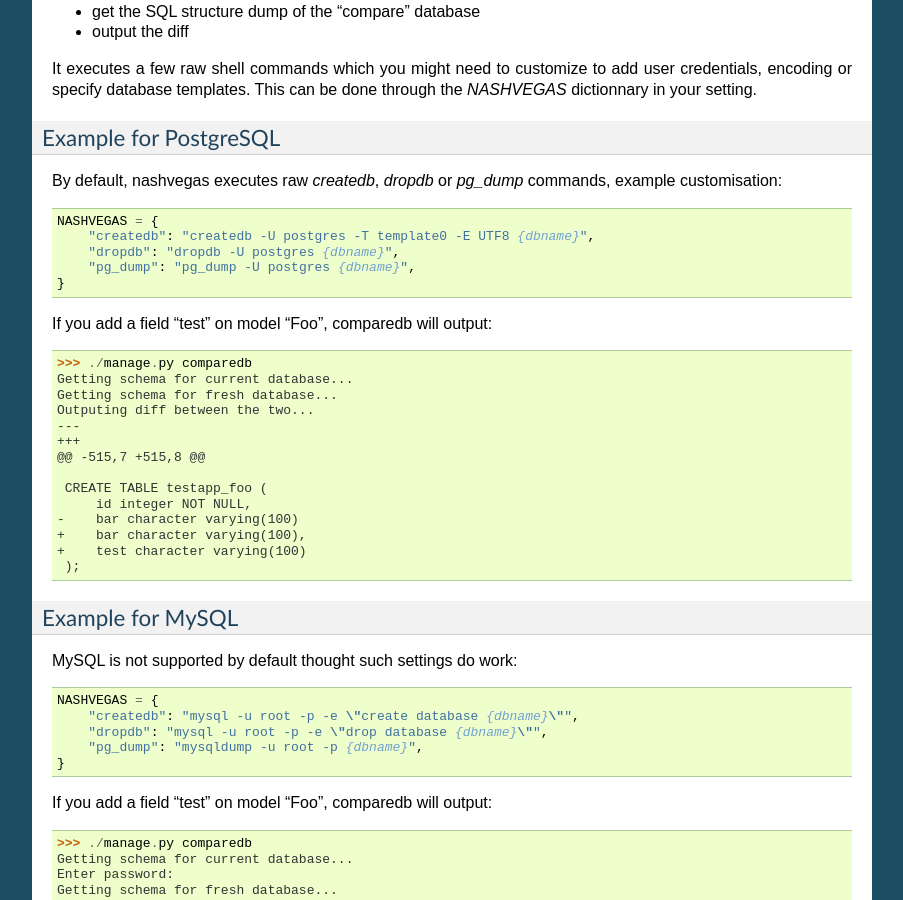
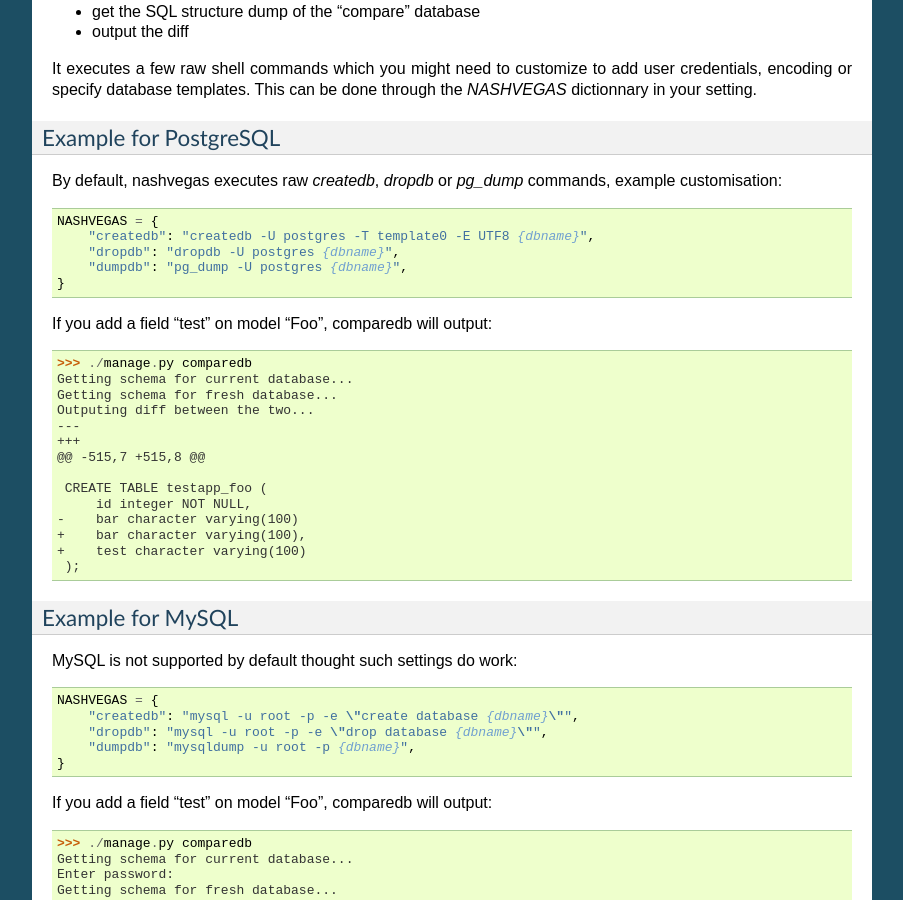
Before and after one commit to paltman-archive/nashvegas, a Sphinx documentation site: the page built from docs/index.rst, in a window 1280 px wide and 900 px high, scrolled down 1647 px. Shown: the whole window, without its empty margins (198-1101 px from the left). Built offline with Sphinx 7.4.7, drawn with Linux system fonts in a browser that asks for light colours.

Commit message:
NASHVEGAS setting: changed pg_dump key to dumpdb to illustrate multiple database backend support

```diff
--- a/docs/index.rst
+++ b/docs/index.rst
@@ -117,7 +117,7 @@
     NASHVEGAS = {
         "createdb": "createdb -U postgres -T template0 -E UTF8 {dbname}",
         "dropdb": "dropdb -U postgres {dbname}",
-        "pg_dump": "pg_dump -U postgres {dbname}",
+        "dumpdb": "pg_dump -U postgres {dbname}",
     }
 
 
@@ -146,7 +146,7 @@
     NASHVEGAS = {
         "createdb": "mysql -u root -p -e \"create database {dbname}\"",
         "dropdb": "mysql -u root -p -e \"drop database {dbname}\"",
-        "pg_dump": "mysqldump -u root -p {dbname}",
+        "dumpdb": "mysqldump -u root -p {dbname}",
     }
 
 If you add a field "test" on model "Foo", comparedb will output::
```
Also changed, not shown: 1 other file.
